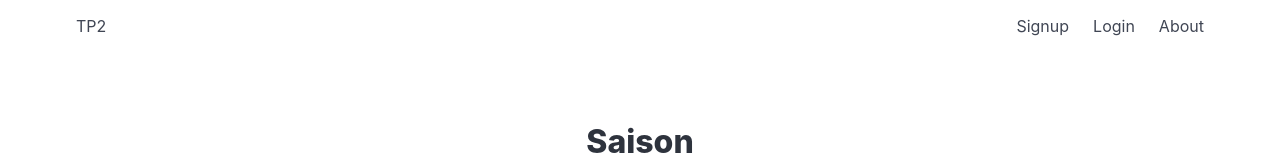
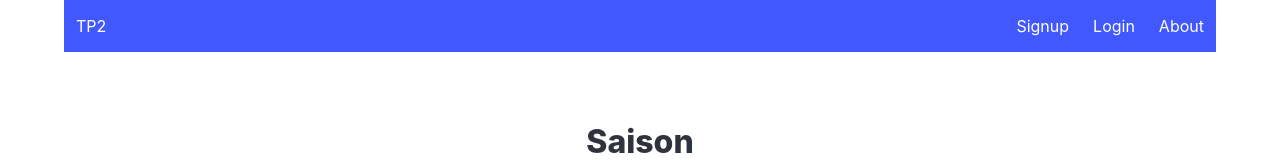
Before and after one commit to PepiDearo/tp2appwebclientes1, a React (Vite) app: page /saison/1 in a window 1280 px wide. Shown: the top 160 px of the page. Built offline with nearby package versions, Linux system fonts and the light colour scheme; no server answers.

Commit message:
menu est bleu

```diff
--- a/src/Menu.jsx
+++ b/src/Menu.jsx
@@ -13,10 +13,10 @@ export function Menu() {
     const isAuthenticated = !!token;
 
     return (
-        <nav className="navbar" role="navigation" aria-label="main navigation">
+        <nav className="navbar is-link" role="navigation" aria-label="main navigation">
             <div className="navbar-menu">
                 <div className="navbar-start">
-                    <Link to="/" className="navbar-item">
+                    <Link to="/" className="navbar-item has-text-white">
                         TP2
                     </Link>
                 </div>
@@ -24,15 +24,15 @@ export function Menu() {
                 <div className="navbar-end">
                     {isAuthenticated ? (
                         <>
-                            <Link to="/history" className="navbar-item">
-                            History
+                            <Link to="/history" className="navbar-item has-text-white">
+                                History
                             </Link>
-                            <Link to="/profile" className="navbar-item">
+                            <Link to="/profile" className="navbar-item has-text-white">
                                 Profile
                             </Link>
                             <button
                                 onClick={handleLogout}
-                                className="navbar-item"
+                                className="navbar-item has-text-white"
                                 aria-label="Logout"
                             >
                                 Logout
@@ -40,16 +40,16 @@ export function Menu() {
                         </>
                     ) : (
                         <>
-                            <Link to="/signup" className="navbar-item">
+                            <Link to="/signup" className="navbar-item has-text-white">
                                 Signup
                             </Link>
-                            <Link to="/login" className="navbar-item">
+                            <Link to="/login" className="navbar-item has-text-white">
                                 Login
                             </Link>
                         </>
                     )}
 
-                    <Link to="/about" className="navbar-item">
+                    <Link to="/about" className="navbar-item has-text-white">
                         About
                     </Link>
                 </div>
```
